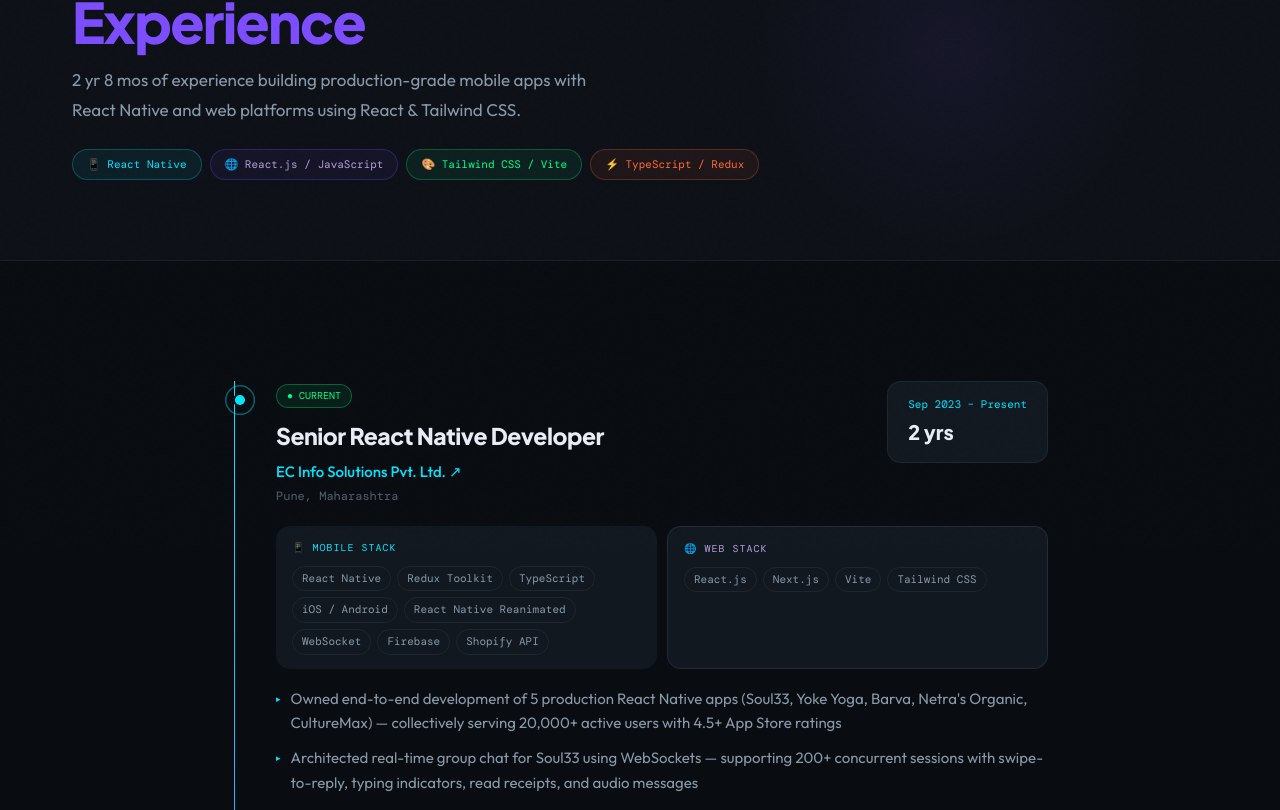
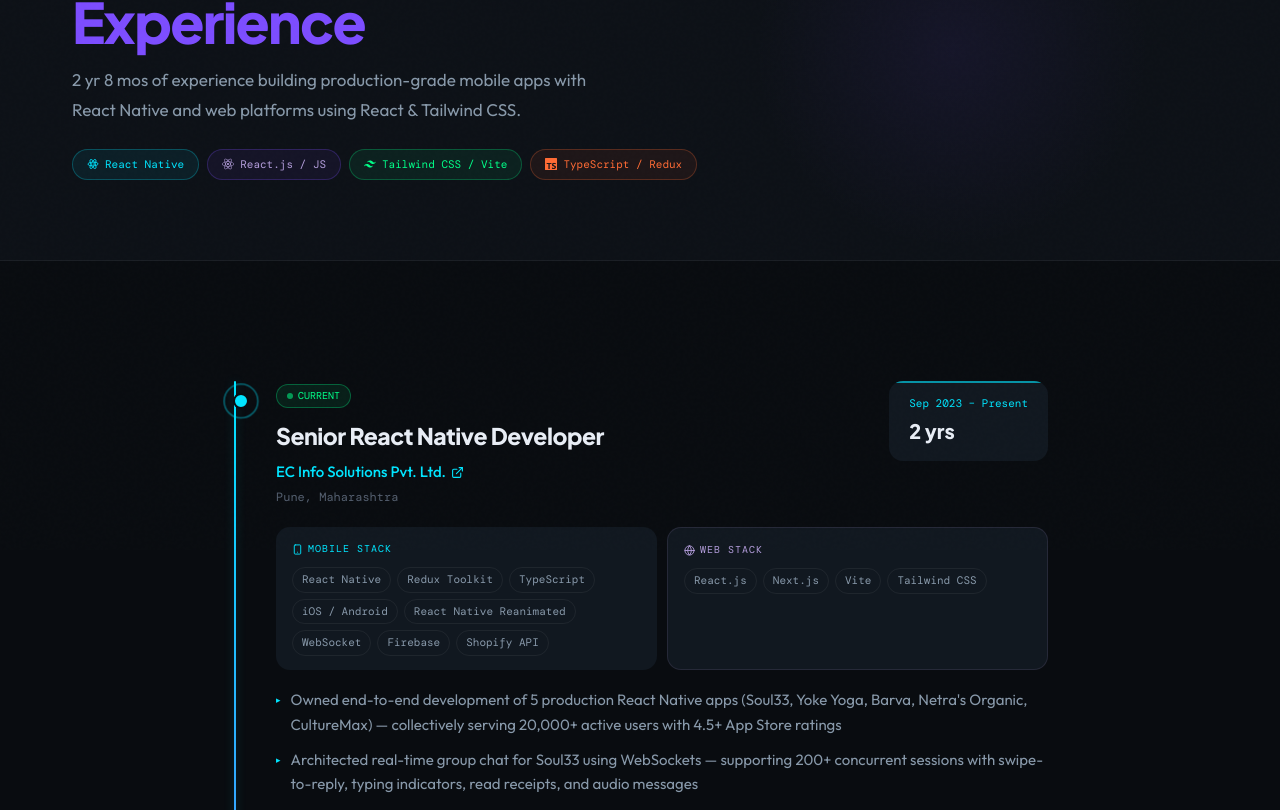
Before and after one commit to Neelesh-FS-Dev/my-portfolio, a React (Vite) app: page /experience in a window 1280 px wide. Shown: the part 250-1060 px from the top of the page. Built offline with nearby package versions, Linux system fonts and the light colour scheme; a web font is replaced by a local one.

Commit message:
Update education and experience sections with new icons and animations

```diff
--- a/src/pages/Experience.jsx
+++ b/src/pages/Experience.jsx
@@ -1,10 +1,23 @@
+import { useRef, useEffect, useState } from "react";
 import { experience, degrees, certifications } from "../data";
 import { useIsMobile, useIsSmall } from "../hooks/useMediaQuery";
+import {
+  FiSmartphone,
+  FiGlobe,
+  FiBookOpen,
+  FiAward,
+  FiExternalLink,
+} from "react-icons/fi";
+import { TbBrandReactNative } from "react-icons/tb";
+import { SiReact, SiTailwindcss, SiTypescript } from "react-icons/si";
+import { SiPython, SiJavascript, SiCoursera } from "react-icons/si";
+import { FiCpu } from "react-icons/fi";
 
 const roleColors = {
   current: "var(--accent)",
   past: "var(--accent2)",
 };
+
 function getExperience(startDate) {
   const start = new Date(startDate);
   const now = new Date();
@@ -18,14 +31,66 @@
   if (months === 0) return `${years} yrs`;
   return `${years} yr ${months} mos`;
 }
+
 export default function Experience() {
   const isMobile = useIsMobile();
   const isSmall = useIsSmall();
   const edu = degrees[0];
 
+  const [visible, setVisible] = useState({});
+  const [certVisible, setCertVisible] = useState(false);
+  const [eduVisible, setEduVisible] = useState(false);
+  const cardRefs = useRef([]);
+  const certRef = useRef(null);
+  const eduRef = useRef(null);
+  const certIconMap = {
+    algo: <FiCpu />,
+    python: <SiPython />,
+    reactnative: <TbBrandReactNative />,
+    javascript: <SiJavascript />,
+  };
+  useEffect(() => {
+    const observers = cardRefs.current.map((ref, idx) => {
+      if (!ref) return null;
+      const obs = new IntersectionObserver(
+        ([e]) => {
+          if (e.isIntersecting) setVisible((v) => ({ ...v, [idx]: true }));
+        },
+        { threshold: 0.1 },
+      );
+      obs.observe(ref);
+      return obs;
+    });
+    return () => observers.forEach((o) => o?.disconnect());
+  }, []);
+
+  useEffect(() => {
+    if (!certRef.current) return;
+    const obs = new IntersectionObserver(
+      ([e]) => {
+        if (e.isIntersecting) setCertVisible(true);
+      },
+      { threshold: 0.1 },
+    );
+    obs.observe(certRef.current);
+    return () => obs.disconnect();
+  }, []);
+
+  useEffect(() => {
+    if (!eduRef.current) return;
+    const obs = new IntersectionObserver(
+      ([e]) => {
+        if (e.isIntersecting) setEduVisible(true);
+      },
+      { threshold: 0.1 },
+    );
+    obs.observe(eduRef.current);
+    return () => obs.disconnect();
+  }, []);
+
   return (
     <div style={{ paddingTop: isMobile ? 70 : 90 }}>
-      {/* ── HEADER ──────────────────────────────────────────────── */}
+      {/* HEADER */}
       <section
         style={{
           padding: isMobile ? "40px 0 52px" : "60px 0 80px",
@@ -74,25 +139,29 @@
           >
             {[
               {
-                label: "📱 React Native",
+                icon: <TbBrandReactNative size={12} />,
+                label: "React Native",
                 color: "var(--accent)",
                 bg: "rgba(0,229,255,0.07)",
                 border: "rgba(0,229,255,0.25)",
               },
               {
-                label: "🌐 React.js / JavaScript",
+                icon: <SiReact size={12} />,
+                label: "React.js / JS",
                 color: "#b39ddb",
                 bg: "rgba(124,77,255,0.07)",
                 border: "rgba(124,77,255,0.25)",
               },
               {
-                label: "🎨 Tailwind CSS / Vite",
+                icon: <SiTailwindcss size={12} />,
+                label: "Tailwind CSS / Vite",
                 color: "var(--green)",
                 bg: "rgba(0,255,136,0.07)",
                 border: "rgba(0,255,136,0.25)",
               },
               {
-                label: "⚡ TypeScript / Redux",
+                icon: <SiTypescript size={12} />,
+                label: "TypeScript / Redux",
                 color: "var(--accent3)",
                 bg: "rgba(255,107,53,0.07)",
                 border: "rgba(255,107,53,0.25)",
@@ -113,29 +182,31 @@
                   background: t.bg,
                 }}
               >
-                {t.label}
+                {t.icon} {t.label}
               </span>
             ))}
           </div>
         </div>
       </section>
 
-      {/* ── TIMELINE ────────────────────────────────────────────── */}
+      {/* TIMELINE */}
       <section className="section">
         <div className="container" style={{ maxWidth: 880 }}>
           <div
             style={{ position: "relative", paddingLeft: isMobile ? 28 : 44 }}
           >
-            {/* Vertical line */}
+            {/* Glowing vertical line */}
             <div
               style={{
                 position: "absolute",
                 left: isMobile ? 7 : 2,
                 top: 0,
                 bottom: 0,
-                width: 1,
+                width: 2,
                 background:
-                  "linear-gradient(180deg,var(--accent) 0%,var(--accent2) 50%,transparent 100%)",
+                  "linear-gradient(180deg, var(--accent) 0%, var(--accent2) 40%, #ec4899 75%, transparent 100%)",
+                borderRadius: 2,
+                boxShadow: "0 0 10px rgba(0,229,255,0.25)",
               }}
             />
 
@@ -148,6 +219,7 @@
               return (
                 <div
                   key={idx}
+                  ref={(el) => (cardRefs.current[idx] = el)}
                   style={{
                     position: "relative",
                     marginBottom: 56,
@@ -156,6 +228,11 @@
                       idx < experience.length - 1
                         ? "1px solid var(--border)"
                         : "none",
+                    opacity: visible[idx] ? 1 : 0,
+                    transform: visible[idx]
+                      ? "translateX(0)"
+                      : "translateX(-28px)",
+                    transition: `opacity 0.55s ease ${idx * 0.08}s, transform 0.55s ease ${idx * 0.08}s`,
                   }}
                 >
                   {/* Timeline dot */}
@@ -164,30 +241,42 @@
                       position: "absolute",
                       left: isMobile ? -21 : -43,
                       top: 12,
-                      width: 14,
-                      height: 14,
+                      width: job.type === "current" ? 16 : 12,
+                      height: job.type === "current" ? 16 : 12,
                       borderRadius: "50%",
                       background: lineColor,
-                      boxShadow: `0 0 16px ${lineColor}60`,
+                      boxShadow: `0 0 ${job.type === "current" ? "20px" : "10px"} ${lineColor}80`,
                       border: "2px solid var(--bg)",
                       zIndex: 1,
                     }}
                   >
                     {job.type === "current" && (
+                      <>
                         <div
                           style={{
                             position: "absolute",
                             inset: -5,
                             borderRadius: "50%",
                             border: `1px solid ${lineColor}`,
-                          opacity: 0.4,
+                            opacity: 0.5,
                             animation: "ripple 2s ease-out infinite",
                           }}
                         />
+                        <div
+                          style={{
+                            position: "absolute",
+                            inset: -10,
+                            borderRadius: "50%",
+                            border: `1px solid ${lineColor}`,
+                            opacity: 0.2,
+                            animation: "ripple 2s ease-out infinite 0.5s",
+                          }}
+                        />
+                      </>
                     )}
                   </div>
 
-                  {/* Card header row */}
+                  {/* Card header */}
                   <div
                     style={{
                       display: "flex",
@@ -209,11 +298,23 @@
                             color: "var(--green)",
                             border: "1px solid rgba(0,255,136,0.3)",
                             background: "rgba(0,255,136,0.08)",
-                            display: "inline-block",
+                            display: "inline-flex",
+                            alignItems: "center",
+                            gap: 5,
                             marginBottom: 10,
                           }}
                         >
-                          ● CURRENT
+                          <span
+                            style={{
+                              width: 6,
+                              height: 6,
+                              borderRadius: "50%",
+                              background: "var(--green)",
+                              display: "inline-block",
+                              animation: "pulse 1.5s ease-in-out infinite",
+                            }}
+                          />
+                          CURRENT
                         </span>
                       )}
                       <h2
@@ -238,9 +339,12 @@
                             fontWeight: 500,
                             marginBottom: 2,
                             textDecoration: "none",
+                            display: "inline-flex",
+                            alignItems: "center",
+                            gap: 5,
                           }}
                         >
-                          {job.company} ↗
+                          {job.company} <FiExternalLink size={13} />
                         </a>
                       ) : (
                         <p
@@ -265,15 +369,30 @@
                         {job.location}
                       </p>
                     </div>
+
+                    {/* Duration card */}
                     <div
                       style={{
                         background: "var(--surface)",
-                        border: "1px solid var(--border)",
+                        border: `1px solid ${lineColor}20`,
                         borderRadius: 14,
                         padding: isSmall ? "12px 16px" : "14px 20px",
                         flexShrink: 0,
+                        position: "relative",
+                        overflow: "hidden",
                       }}
                     >
+                      <div
+                        style={{
+                          position: "absolute",
+                          top: 0,
+                          left: 0,
+                          right: 0,
+                          height: 2,
+                          background: lineColor,
+                          opacity: 0.6,
+                        }}
+                      />
                       <div
                         style={{
                           fontFamily: "var(--font-mono)",
@@ -293,12 +412,12 @@
                       >
                         {job.startDate
                           ? getExperience(job.startDate)
-                          : job.duration}{" "}
+                          : job.duration}
                       </div>
                     </div>
                   </div>
 
-                  {/* Tech stack — domain split for current, flat chips for past */}
+                  {/* Tech stack */}
                   {job.type === "current" && job.mobileTech?.length > 0 && (
                     <div
                       style={{
@@ -310,13 +429,13 @@
                     >
                       {[
                         {
-                          icon: "📱",
+                          icon: <FiSmartphone size={11} />,
                           label: "Mobile",
                           color: "var(--accent)",
                           items: job.mobileTech,
                         },
                         {
-                          icon: "🌐",
+                          icon: <FiGlobe size={11} />,
                           label: "Web",
                           color: "#b39ddb",
                           items: job.webTech,
@@ -339,6 +458,9 @@
                               letterSpacing: "0.1em",
                               textTransform: "uppercase",
                               marginBottom: 10,
+                              display: "flex",
+                              alignItems: "center",
+                              gap: 5,
                             }}
                           >
                             {d.icon} {d.label} Stack
@@ -445,7 +567,7 @@
         </div>
       </section>
 
-      {/* ── EDUCATION ───────────────────────────────────────────── */}
+      {/* EDUCATION */}
       <section
         style={{
           padding: "72px 0 100px",
@@ -459,26 +581,26 @@
             Academic Background
           </h2>
 
-          {/* Degree card */}
           <div
+            ref={eduRef}
             style={{
               background: "var(--surface)",
               border: "1px solid var(--border)",
               borderRadius: 20,
               overflow: "hidden",
+              opacity: eduVisible ? 1 : 0,
+              transform: eduVisible ? "translateY(0)" : "translateY(24px)",
+              transition: "opacity 0.6s ease, transform 0.6s ease",
             }}
           >
-            {/* Top accent bar */}
             <div
               style={{
                 height: 3,
                 background:
-                  "linear-gradient(90deg, var(--accent), var(--accent2))",
+                  "linear-gradient(90deg, var(--accent), var(--accent2), #ec4899)",
               }}
             />
-
             <div style={{ padding: isSmall ? "22px" : "32px" }}>
-              {/* Header row */}
               <div
                 style={{
                   display: "flex",
@@ -557,7 +679,6 @@
                 </div>
               </div>
 
-              {/* Institution badges */}
               {edu.institutionBadges && (
                 <div
                   style={{
@@ -586,7 +707,6 @@
                 </div>
               )}
 
-              {/* About institution */}
               {edu.institutionAbout && (
                 <p
                   style={{
@@ -604,7 +724,6 @@
                 </p>
               )}
 
-              {/* Coursework + Activities */}
               <div
                 style={{
                   display: "grid",
@@ -629,9 +748,12 @@
                         letterSpacing: "0.1em",
                         textTransform: "uppercase",
                         marginBottom: 12,
+                        display: "flex",
+                        alignItems: "center",
+                        gap: 5,
                       }}
                     >
-                      📚 Key Coursework
+                      <FiBookOpen size={11} /> Key Coursework
                     </div>
                     <div style={{ display: "flex", flexWrap: "wrap", gap: 6 }}>
                       {edu.coursework.map((c) => (
@@ -652,7 +774,6 @@
                     </div>
                   </div>
                 )}
-
                 {edu.activities && (
                   <div
                     style={{
@@ -670,9 +791,12 @@
                         letterSpacing: "0.1em",
                         textTransform: "uppercase",
                         marginBottom: 12,
+                        display: "flex",
+                        alignItems: "center",
+                        gap: 5,
                       }}
                     >
-                      🏆 Activities
+                      <FiAward size={11} /> Activities
                     </div>
                     <div
                       style={{
@@ -718,18 +842,22 @@
             </div>
           </div>
 
-          {/* ── CERTIFICATIONS ────────────────────────────────────── */}
+          {/* CERTIFICATIONS */}
           <div style={{ marginTop: 44 }}>
             <div className="section-label">Certifications</div>
             <div
+              ref={certRef}
               style={{
                 display: "grid",
                 gridTemplateColumns: isMobile ? "1fr" : "1fr 1fr",
                 gap: 12,
                 marginTop: 18,
+                opacity: certVisible ? 1 : 0,
+                transform: certVisible ? "translateY(0)" : "translateY(20px)",
+                transition: "opacity 0.6s ease 0.2s, transform 0.6s ease 0.2s",
               }}
             >
-              {certifications.map((cert) => (
+              {certifications.map((cert, i) => (
                 <div
                   key={cert.name}
                   style={{
@@ -740,6 +868,11 @@
                     display: "flex",
                     gap: 14,
                     alignItems: "center",
+                    opacity: certVisible ? 1 : 0,
+                    transform: certVisible
+                      ? "translateY(0)"
+                      : "translateY(12px)",
+                    transition: `opacity 0.5s ease ${0.1 + i * 0.08}s, transform 0.5s ease ${0.1 + i * 0.08}s`,
                   }}
                 >
                   <div
@@ -756,7 +889,7 @@
                       flexShrink: 0,
                     }}
                   >
-                    {cert.icon}
+                    {certIconMap[cert.icon] ?? cert.icon}{" "}
                   </div>
                   <div style={{ flex: 1, minWidth: 0 }}>
                     <div
@@ -799,7 +932,8 @@
       </section>
 
       <style>{`
-        @keyframes ripple { 0%{transform:scale(1);opacity:.6} 100%{transform:scale(2.5);opacity:0} }
+        @keyframes ripple { 0%{transform:scale(1);opacity:.6} 100%{transform:scale(2.8);opacity:0} }
+        @keyframes pulse  { 0%,100%{opacity:1} 50%{opacity:0.3} }
       `}</style>
     </div>
   );
```
Also changed, not shown: src/data/education.js (+4 -4 lines). Lines whose indentation alone changed are shown as unchanged.
